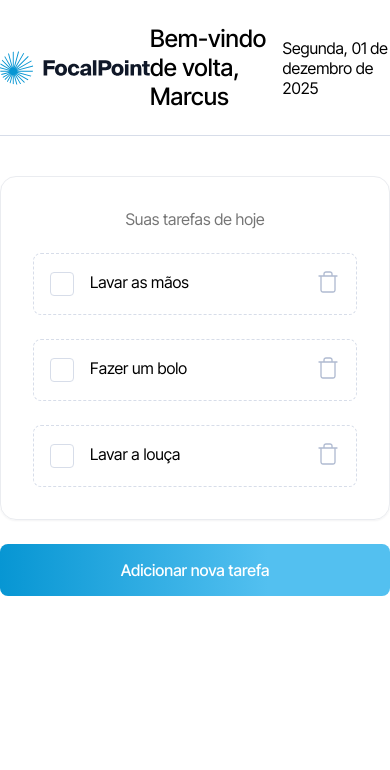
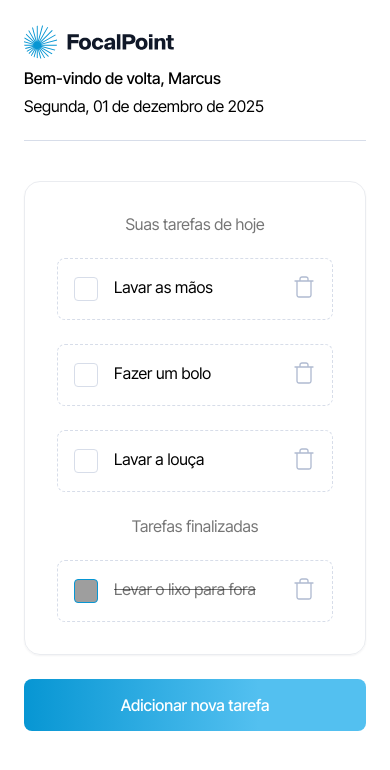
Before and after one commit to felipe-Ma1a/legaplan, a Next.js app: page / in a window 390 px wide. Shown: the top 770 px of the page. Built offline with nearby package versions, Linux system fonts and the light colour scheme; grey boxes are pictures that could not be loaded.

Commit message:
feat: make the project responsive on mobile

```diff
--- a/src/app/page.tsx
+++ b/src/app/page.tsx
@@ -1,5 +1,6 @@
 "use client";
 
+import Layout from "@/components/Layout";
 import TaskList from "@/components/TaskList";
 import Modal from "@/components/Modal";
 import AddTaskForm from "@/components/Modal/AddTaskForm";
@@ -61,6 +62,7 @@ export default function Home() {
     );
 
   return (
+    <Layout>
       <main className={styles.main}>
         <section className={styles.tasksList}>
           {renderTaskList(activeTasks, "Suas tarefas de hoje")}
@@ -94,5 +96,6 @@ export default function Home() {
           </Modal>
         )}
       </main>
+    </Layout>
   );
 }
--- a/src/components/Header/styles.module.scss
+++ b/src/components/Header/styles.module.scss
@@ -7,9 +7,22 @@
   padding-block-end: 1.5rem;
   border-bottom: 1px solid #d7dde9;
 
+  @media (max-width: 800px) {
+    flex-direction: column;
+  }
+
+  @media (max-width: 430px) {
+    align-items: flex-start;
+  }
+
   h1 {
     font-weight: 500;
     font-size: 1.5rem;
+
+    @media (max-width: 430px) {
+      margin-block: 0.5rem;
+      font-size: 1rem;
+    }
   }
 
   p {
--- a/src/components/Layout/styles.module.scss
+++ b/src/components/Layout/styles.module.scss
@@ -1,4 +1,5 @@
 .layout {
   max-width: 1328px;
   margin-inline: auto;
+  padding-inline: 1.5rem;
 }
--- a/src/components/Modal/ModalButton/styles.module.scss
+++ b/src/components/Modal/ModalButton/styles.module.scss
@@ -3,4 +3,8 @@
   max-width: 185px;
   padding-block: 1rem;
   border-radius: 0.5rem;
+
+  @media (max-width: 430px) {
+    max-width: none;
+  }
 }
--- a/src/components/Modal/styles.module.scss
+++ b/src/components/Modal/styles.module.scss
@@ -19,6 +19,10 @@
     border-radius: 1rem;
     box-shadow: 0px 24px 48px -12px #1018282e;
 
+    @media (max-width: 430px) {
+      height: 100%;
+    }
+
     h2 {
       font-weight: 500;
       font-size: 1.5rem;
@@ -28,6 +32,11 @@
     .modalActions {
       display: flex;
       justify-content: space-between;
+
+      @media (max-width: 430px) {
+        flex-direction: column-reverse;
+        gap: 1rem;
+      }
 
       .cancelButton {
         background-color: #e7eefb;
--- a/src/utils/hooks/useTasks.ts
+++ b/src/utils/hooks/useTasks.ts
@@ -9,6 +9,7 @@ export const useTasks = () => {
     { id: "task1", text: "Lavar as mãos", completed: false },
     { id: "task2", text: "Fazer um bolo", completed: false },
     { id: "task3", text: "Lavar a louça", completed: false },
+    { id: "task4", text: "Levar o lixo para fora", completed: true },
   ]);
 
   const [newTaskText, setNewTaskText] = useState("");
```
Lines whose indentation alone changed are shown as unchanged.
